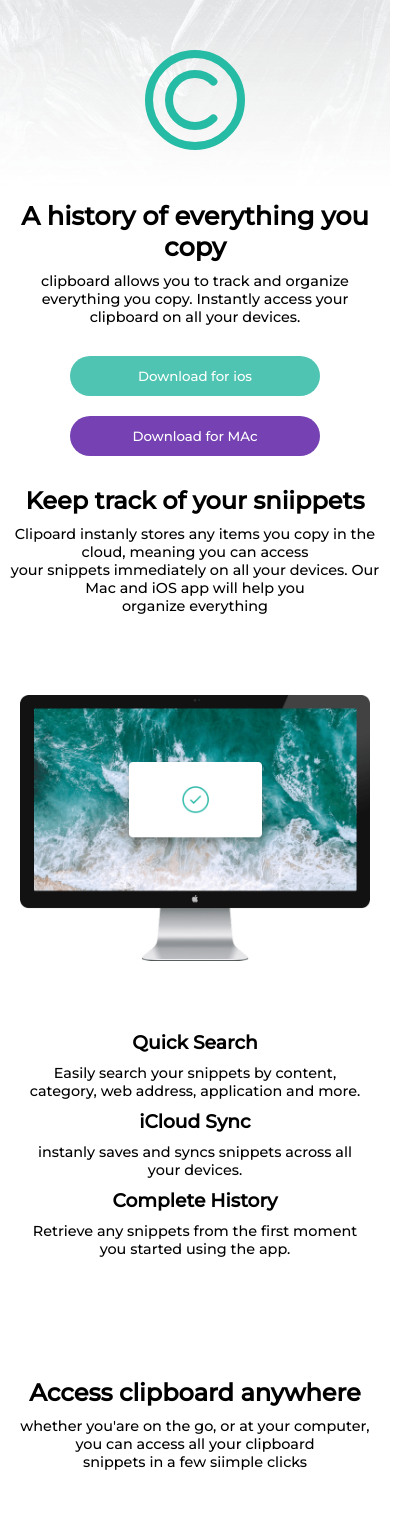
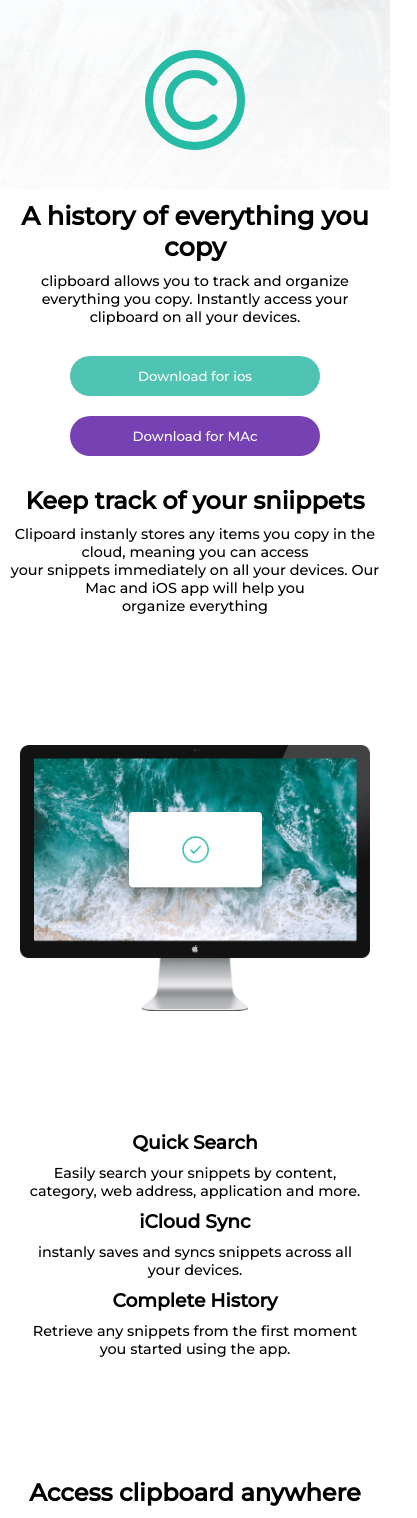
Before and after one commit to CarlTeclancing/navbar, a React (Create React App) app: page / in a window 390 px wide. Shown: the top 1518 px of the page, 417 px wide, since content can reach past the window. Built offline with nearby package versions, Linux system fonts and the light colour scheme.

Commit message:
updated the design

```diff
--- a/src/App.css
+++ b/src/App.css
@@ -94,7 +94,7 @@ p{
   padding-top: 20px;
 }
 .img-2{
-  width: 400px;
+  width: 50%;
 }
 .right-1{
   width: 350px;
@@ -128,11 +128,48 @@ p{
   margin: 40px;
   line-height: 30px;
 }
-
+img{
+  margin: 50px;
+}
+footer{
+  width: 100%;
+  height: auto;
+  display: flex;
+  align-items: center;
+  justify-content: space-around;
+  flex-wrap: wrap;
+}
+nav{
+  width: auto;
+}
+a{
+  text-decoration: none;
+  color: black;
+  margin: 40px;
+}
+.social{
+  width: 200px;
+  display: flex;
+  padding: 10px;
+}
 @media screen and (max-width: 660px){
+  .header{
+    display: flex;
+    align-items: center;
+    justify-content: space-around;
+    width: 100%;
+    height: auto;
+    background: url('./assets/bg-header-mobile.png');
+    background-repeat: no-repeat;
+    background-size: cover;
+    background-position: center;
+    padding-top: 40px;
+    padding-bottom: 30px;
+  }
   .img-2{
     width: 350px;
   }
+
   .quick-sec{
     width: 100%;
     display: flex;
--- a/src/App.js
+++ b/src/App.js
@@ -2,15 +2,30 @@ import Header from './components/Header'
 import Bio from './components/Bio'
 import Acces from './components/Acces'
 import Work from './components/Work'
+import Trust from './components/Trust'
+import Footer from './components/Footer'
 import './App.css';
 
 function App() {
   return (
     <div className="App">
-        <Header />
+        <Header
+            title = 'A history of everything you copy'
+            text= "clipboard allows you to track and organize everything you copy. Instantly access your clipboard on all your devices."
+            >
+
+        </Header>
         <Bio/>
         <Acces/>
         <Work />
+        <Trust />
+        <Header
+            title = 'Clipboard for iOS and Mac OS'
+            text= "Available for free on the App Store. Download for Mac or iOS, sync with iCloud and <br> you're ready to start adding to your clipboard"
+            >
+
+        </Header>
+        <Footer />
     </div>
   );
 }
--- /dev/null
+++ b/src/components/Footer.jsx
@@ -0,0 +1,30 @@
+import logo from '../assets/logo.svg'
+import facebook from '../assets/icon-facebook.svg'
+import ig from '../assets/icon-instagram.svg'
+import twitter from '../assets/icon-twitter.svg'
+
+
+
+
+export default function Footer(){
+    return(
+        <>
+        <footer>
+            <img className='img-5' src={logo} alt="" />
+            <nav>
+                <a href="../app.js">FAQs</a>
+                <a href="../app.js">Contact Us</a>
+                <a href="../app.js">Privacy Policy</a>
+                <a href="../app.js">Press Kit</a>
+                <a href="../app.js">Install Guide</a>
+            </nav>
+            <div className="social">
+                <img src={facebook} alt="" />
+                <img src={twitter} alt="" />
+                <img src={ig} alt="" />
+            </div>
+        </footer>
+        </>
+
+    )
+}
--- a/src/components/Header.jsx
+++ b/src/components/Header.jsx
@@ -1,6 +1,6 @@
 import headerLogo from '../assets/logo.svg'
 
-function Header (){
+function Header (props){
 
     return(
 
@@ -9,8 +9,8 @@ function Header (){
                 <img className='img-1' src={headerLogo}  alt="" />
             </div>
             <div>
-                <h1>A history of everything you copy</h1>
-                <p>clipboard allows you to track and organize everything you copy. Instantly access your clipboard on all your devices.</p>
+                <h1>{props.title}</h1>
+                <p>{props.text}</p>
                 <div className="btn-hold">
                     <button className='btn'>Download for ios</button>
                     <button className='btn'>Download for MAc</button>
--- /dev/null
+++ b/src/components/Trust.jsx
@@ -0,0 +1,17 @@
+import google from '../assets/logo-google.png'
+import ibm from '../assets/logo-ibm.png'
+import microsoft from '../assets/logo-microsoft.png'
+import hp from '../assets/logo-hp.png'
+import vector from '../assets/logo-vector-graphics.png'
+
+export default function Trust(){
+    return(
+        <div className="same-hold">
+            <img src={google} alt="" />
+            <img src={ibm} alt="" />
+            <img src={microsoft} alt="" />
+            <img src={hp} alt="" />
+            <img src={vector} alt="" />
+        </div>
+    )
+}
```
